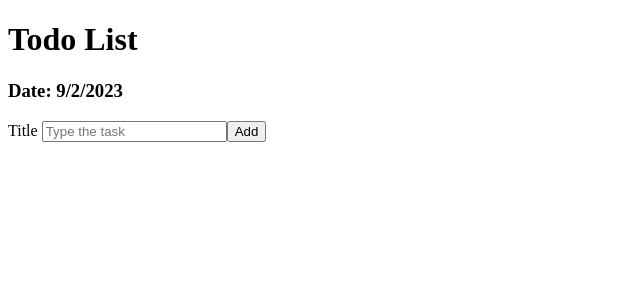
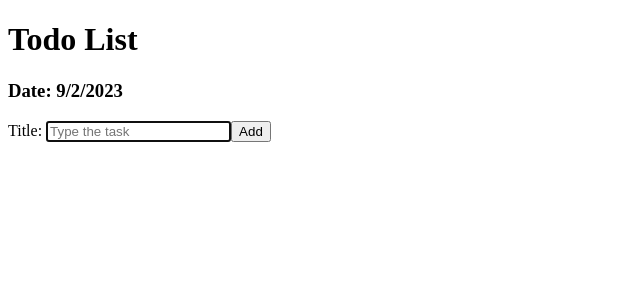
Before and after one commit to akhhanna20/react-todo, a React (Create React App) app: page / in a window 1280 px wide. Shown: the top 300 px of the page, without its empty margins (0-640 px from the left). Built offline with nearby package versions, Linux system fonts and the light colour scheme.

Commit message:
Refactored Input with Label to use Component Composition and Added Auto-Focus to Input

```diff
--- a/src/AddTodoForm.js
+++ b/src/AddTodoForm.js
@@ -24,12 +24,13 @@ function AddTodoForm({ onAddTodo }) {
     <>
       <form onSubmit={handleAddTodo}>
         <InputWithLabel
-          label="Title"
           name="title"
           id="todoTitle"
           value={todoTitle}
           handleTitleChange={handleTitleChange}
-        />
+        >
+          Title:
+        </InputWithLabel>
 
         <button type="submit">Add</button>
       </form>
--- a/src/InputWithLabel.js
+++ b/src/InputWithLabel.js
@@ -1,7 +1,14 @@
-function InputWithLabel({ label, name, id, value, handleTitleChange }) {
+import React, { useEffect } from "react";
+
+function InputWithLabel({ name, id, value, handleTitleChange, children }) {
+  const inputRef = React.useRef();
+  useEffect(() => {
+    inputRef.current.focus();
+  });
+
   return (
     <>
-      <label htmlFor="todoTitle">{label}</label>
+      <label htmlFor="todoTitle">{children}</label>
       &nbsp;
       <input
         name={name}
@@ -10,6 +17,7 @@ function InputWithLabel({ label, name, id, value, handleTitleChange }) {
         placeholder="Type the task"
         value={value}
         onChange={handleTitleChange}
+        ref={inputRef}
       />
     </>
   );
```
